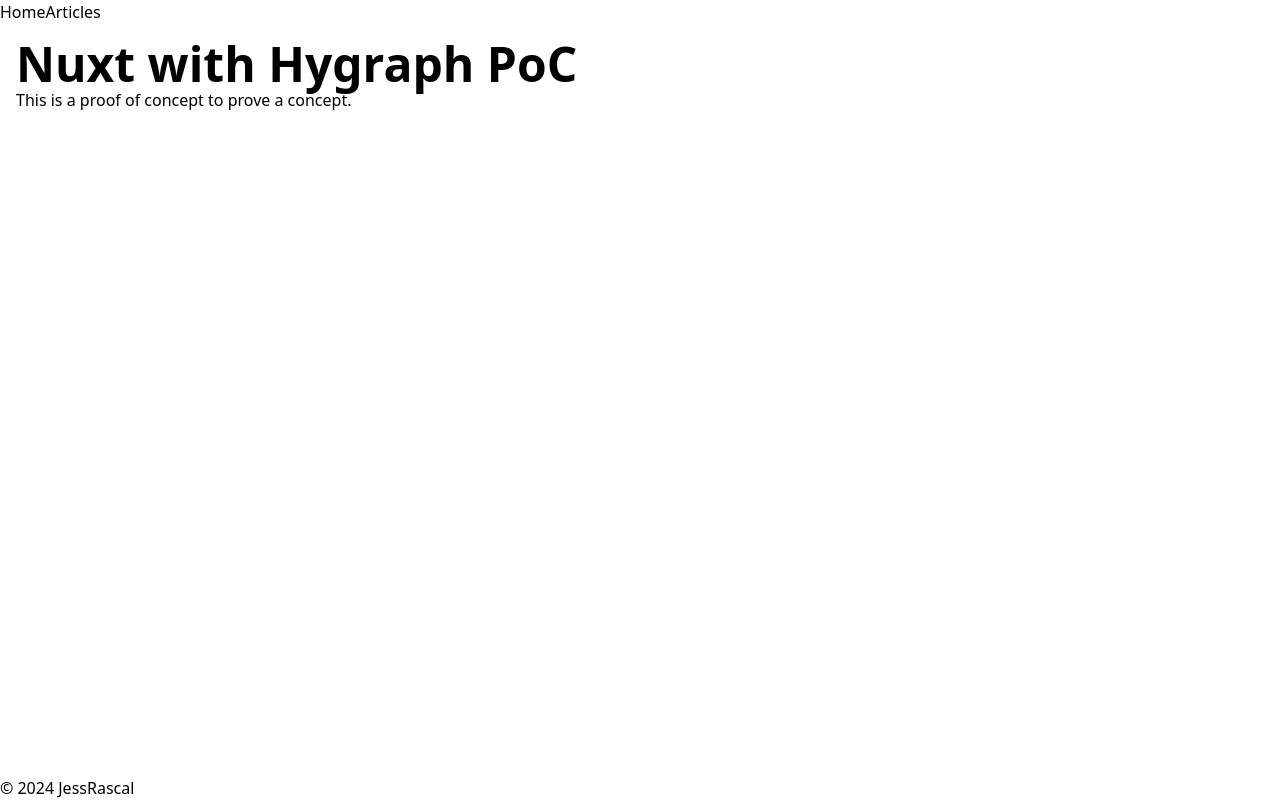
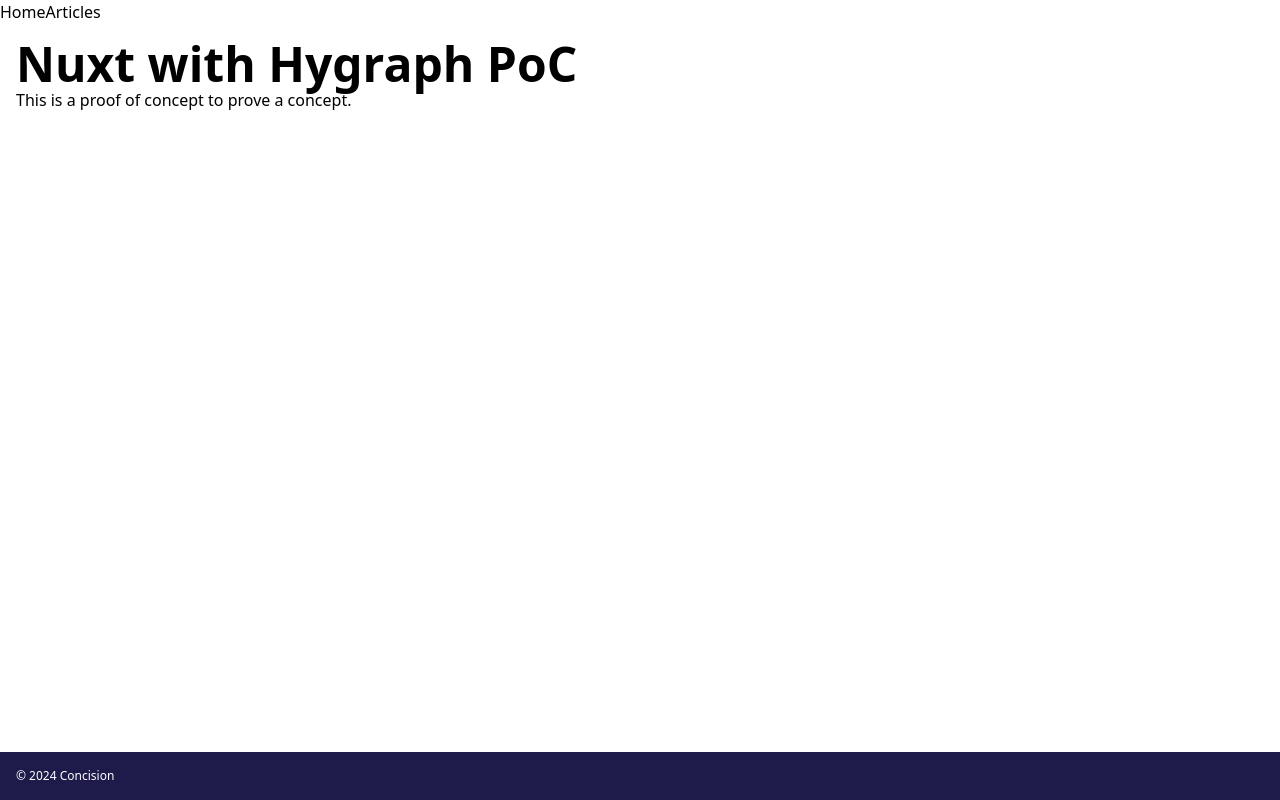
Before and after one commit to JessRascal/nuxt-with-hygraph-poc, a Nuxt app: page / in a window 1280 px wide. Built offline with nearby package versions, Linux system fonts and the light colour scheme.

Commit message:
Footer: Basic styling

```diff
--- a/components/AppFooter.vue
+++ b/components/AppFooter.vue
@@ -1,7 +1,7 @@
 <script setup lang="ts"></script>
 
 <template>
-  <footer>&copy; 2024 JessRascal</footer>
+  <footer class="p-4 text-xs bg-primary-950 text-white">
+    &copy; 2024 Concision
+  </footer>
 </template>
-
-<style scoped></style>
```
